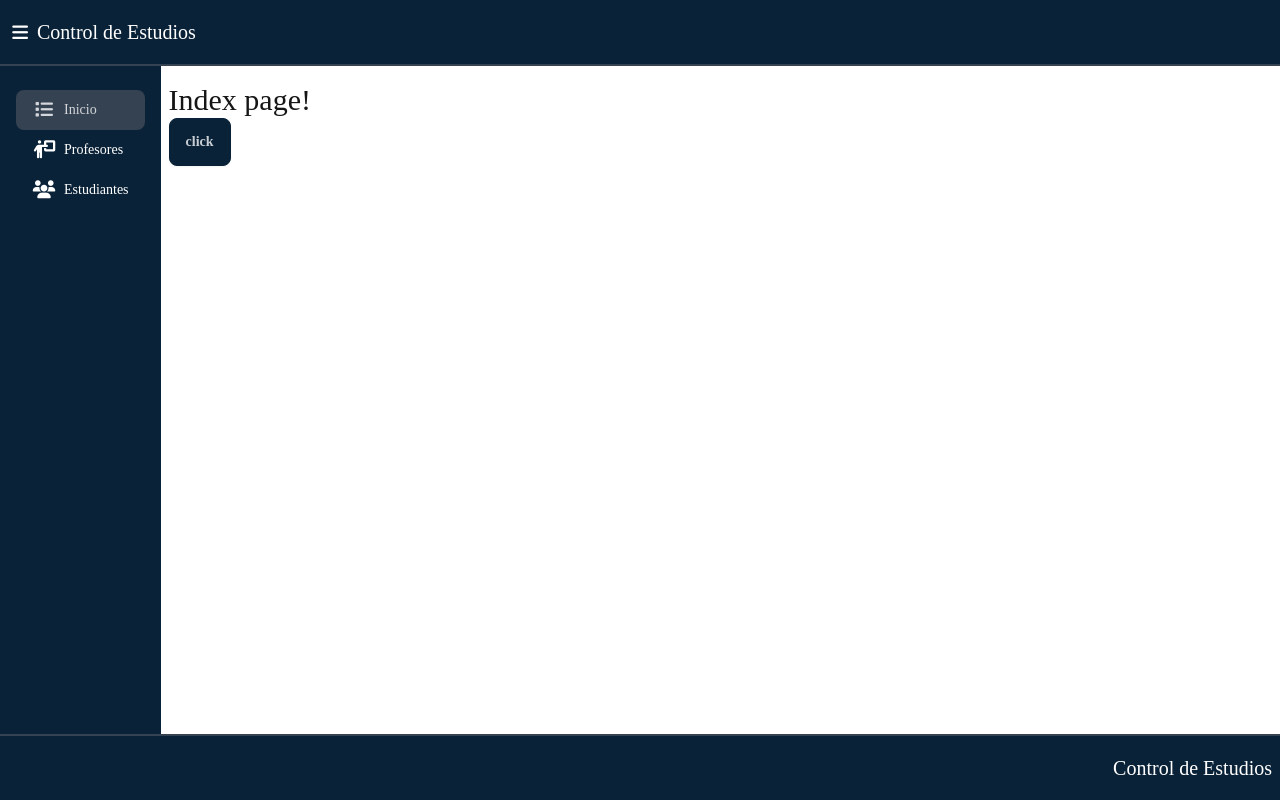
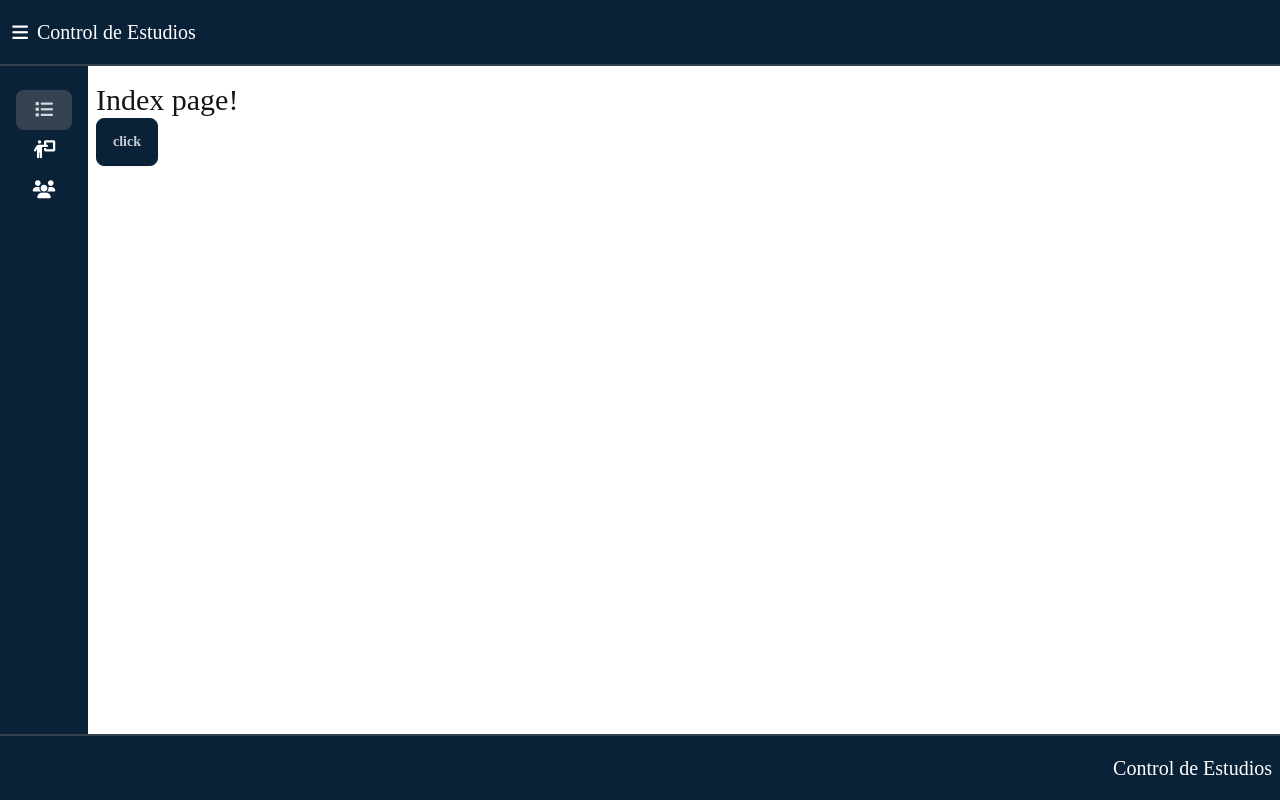
Before and after one commit to RayTarazona/Codigo-fuente-, a Nuxt app: page / in a window 1280 px wide. Built offline with nearby package versions, Linux system fonts and the light colour scheme.

Commit message:
feat: Implementar navegación desplegable

```diff
--- a/components/AppHeader.vue
+++ b/components/AppHeader.vue
@@ -1,5 +1,6 @@
 <script setup lang="ts">
 // code...
+  const drawerShown = useState('drawerShown', () => true);
 </script>
 
 <template>
@@ -7,7 +8,7 @@
       <nav class="navbar text-base-100">
         <div class="flex-1">
           <a class="text-xl">
-            <button class="btn btn-square btn-ghost btn-xs">
+            <button class="btn btn-square btn-ghost btn-xs" @click="drawerShown = !drawerShown">
               <i class="fas fa-bars fa-xl"></i>
             </button>
             Control de Estudios</a>
--- a/layouts/default.vue
+++ b/layouts/default.vue
@@ -1,22 +1,34 @@
 <script setup lang="ts">
 // code...
+  const drawerShown = useState('drawerShown');
 </script>
 
 <template class="">
-  <!-- code... -->
   <section class="min-h-screen h-full flex flex-col bg-primary">
     <app-header />
       <main class="flex-1 flex">
         <nav class="pt-4 px-2">
           <menu class="menu h-full">
             <li>
-            <nuxt-link to="/"class="text-base-100" active-class="active"><button class="btn btn-ghost btn-square btn-xs"><i class="fas fa-list fa-xl"></i></button>Inicio</nuxt-link>
+              <nuxt-link to="/"class="text-base-100" active-class="active"><button class="btn btn-ghost btn-square btn-xs"><i class="fas fa-list fa-xl"></i></button>
+                <span :class="{block:drawerShown, hidden: !drawerShown}" >
+                  Inicio
+                </span>
+              </nuxt-link>
             </li>
             <li>
-            <nuxt-link to="/profesores" class="text-base-100" active-class="active"><button class="btn btn-ghost btn-square btn-xs"><i class="fas fa-person-chalkboard fa-xl"></i></button>Profesores</nuxt-link>
+              <nuxt-link to="/profesores" class="text-base-100" active-class="active"><button class="btn btn-ghost btn-square btn-xs"><i class="fas fa-person-chalkboard fa-xl"></i></button>
+                <span :class="{block:drawerShown, hidden: !drawerShown}" >
+                  Profesores
+                </span>
+              </nuxt-link>
             </li>
             <li>
-            <nuxt-link to="/estudiantes" class="text-base-100" active-class="active"><button class="btn btn-ghost btn-square btn-xs"><i class="fas fa-users fa-xl"></i></button>Estudiantes</nuxt-link>
+              <nuxt-link to="/estudiantes" class="text-base-100" active-class="active"><button class="btn btn-ghost btn-square btn-xs"><i class="fas fa-users fa-xl"></i></button>
+                <span :class="{block:drawerShown, hidden: !drawerShown}" >
+                  Estudiantes
+                </span>
+              </nuxt-link>
             </li>
 
           </menu>
```
Lines whose indentation alone changed are shown as unchanged.
